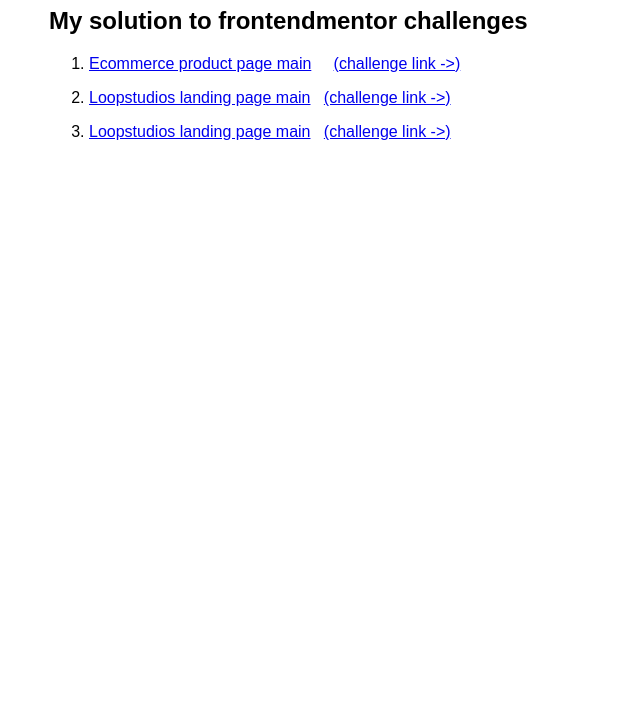
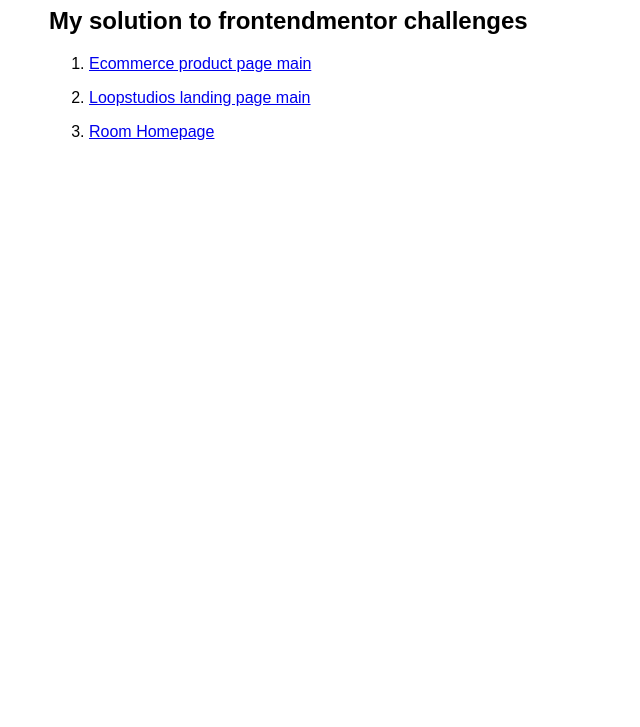
Before and after one commit to yanmoenaing118/frontend-mentor-challenges, a website: page index.html in a window 1280 px wide. Shown: the part 73-800 px from the top of the page, without its empty margins (291-931 px from the left). Drawn offline with Linux system fonts and the light colour scheme.

Commit message:
remove unecessary links(index.html)

```diff
--- a/index.html
+++ b/index.html
@@ -36,33 +36,18 @@
             <a href="./ecommerce-product-page-main"
               >Ecommerce product page main</a
             >
-            &nbsp;&nbsp;&nbsp;
-            <a
-              href="https://www.frontendmentor.io/challenges/ecommerce-product-page-UPsZ9MJp6"
-              >(challenge link ->)</a
-            >
           </div>
         </li>
 
         <li>
           <div>
-            <a href="./loopstudios-landing">Loopstudios landing page main</a
-            >&nbsp;&nbsp;
-            <a
-              href="https://www.frontendmentor.io/challenges/ecommerce-product-page-UPsZ9MJp6"
-              >(challenge link ->)</a
-            >
+            <a href="./loopstudios-landing">Loopstudios landing page main</a>
           </div>
         </li>
 
         <li>
           <div>
-            <a href="./room-homepage">Loopstudios landing page main</a
-            >&nbsp;&nbsp;
-            <a
-              href="https://www.frontendmentor.io/challenges/room-homepage-BtdBY_ENq"
-              >(challenge link ->)</a
-            >
+            <a href="./room-homepage">Room Homepage</a>
           </div>
         </li>
       </ol>
```
